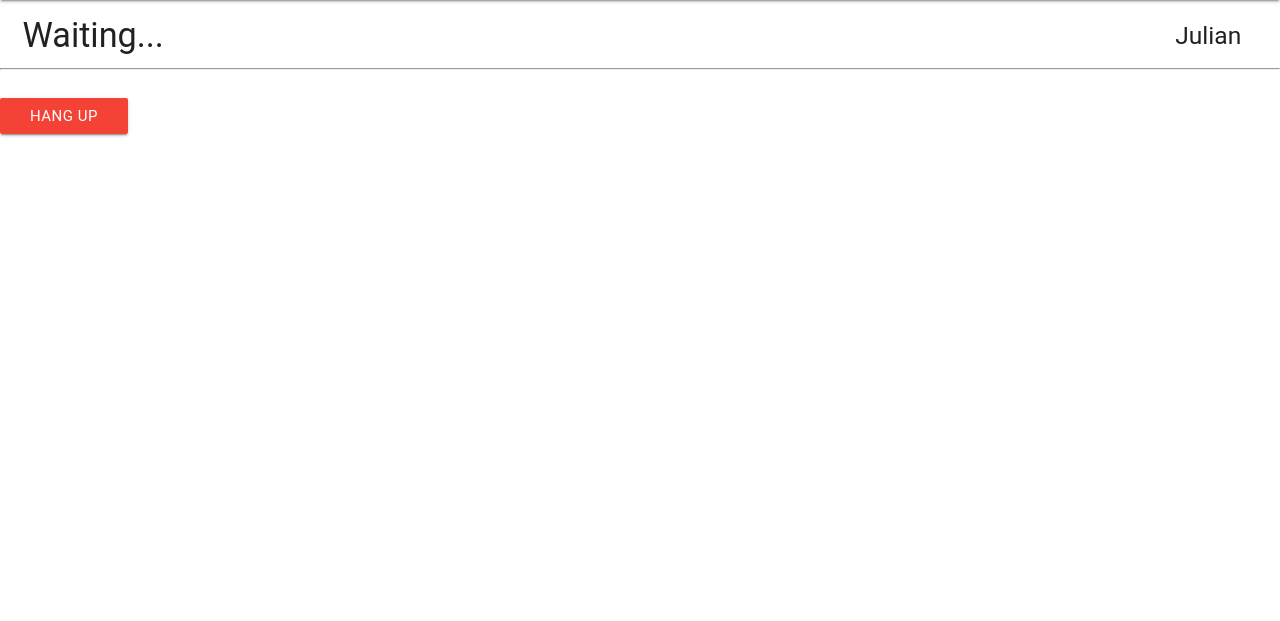
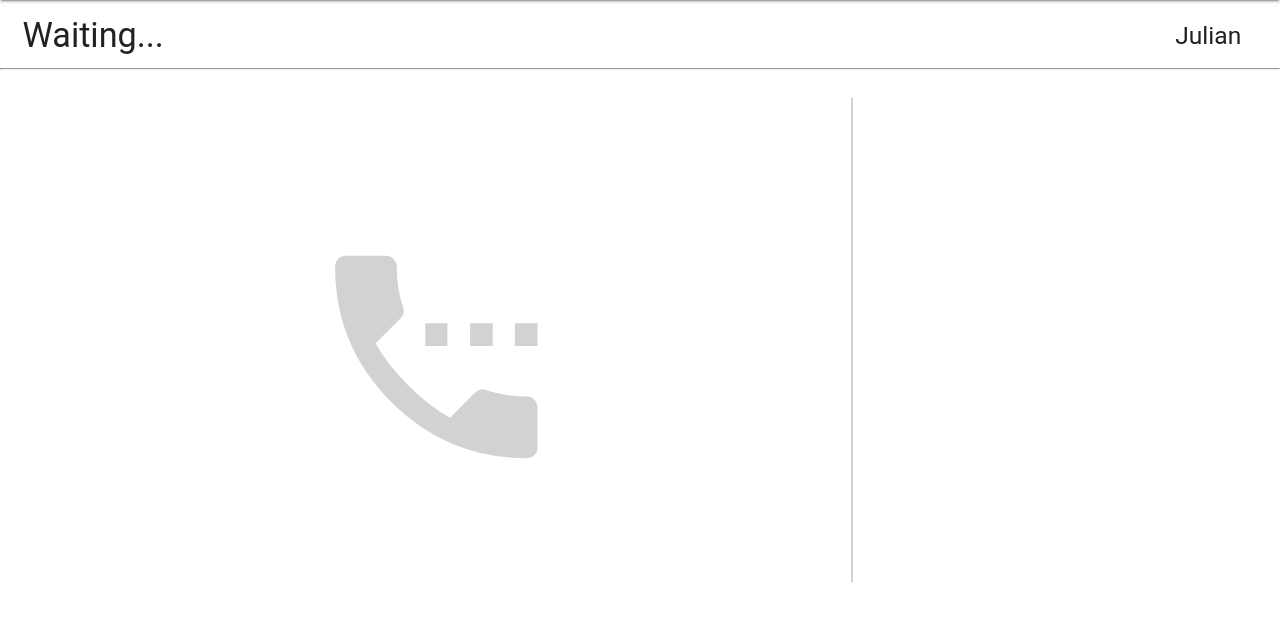
Before and after one commit to gutermanj/SudoCall, a Node server app: page /julian in a window 1280 px wide. Shown: the part 64-685 px from the top of the page. Run offline with Node 20, Linux system fonts and the light colour scheme; some libraries are stand-ins or nearby versions; some web fonts are replaced.

Commit message:
Formatted styling for pick up and hangup on incoming calls

```diff
--- a/public/stylesheets/appstyle.css
+++ b/public/stylesheets/appstyle.css
@@ -5,3 +5,23 @@
 .brand-logo {
 	margin-left: 22px;
 }
+
+.main-script {
+	border-right-style: solid;
+	border-color: lightgray;
+	border-width: 2px;
+	margin-bottom: 0%;
+}
+
+.waiting-phone {
+	margin-left: 35%;
+	margin-top: 15%;
+	font-size: 5px;
+	font-size: 18em !important;
+	opacity: .2;
+}
+
+.js-hang-up {
+	margin-left: 84%;
+	margin-top: 10%;
+}
--- a/views/index.ejs
+++ b/views/index.ejs
@@ -4,6 +4,7 @@
     <title>GREPhub</title>
     <!-- Compiled and minified CSS -->
     <link rel="stylesheet" href="https://cdnjs.cloudflare.com/ajax/libs/materialize/0.97.6/css/materialize.min.css">
+     <link href="https://fonts.googleapis.com/icon?family=Material+Icons" rel="stylesheet">
     <link rel="stylesheet" type="text/css" href="/stylesheets/appstyle.css">
 </head>
 <body>
@@ -20,15 +21,27 @@
 
     <div class='row main-call-status'>
         <div class='col s12'>
-            <h4 class='call-status col s1'>Waiting...</h4>
-            <span><h5 class='current-agent col s1 push-s10'><%= agent %></h5></span>
+            <h4 class='call-status col s3'>Waiting...</h4>
+            <span><h5 class='current-agent col s1 push-s8'><%= agent %></h5></span>
         </div>
         <hr>
     </div>
 
+    <div class='row'>
+        <div class='col s8 main-script'>
+            <i class='large material-icons waiting-phone'>settings_phone</i>
+            <div class='js-hang-up'>
+            </div>
+        </div>
+
+        <div class='col s4 main-info'>
+
+        </div>
+
+    </div>
+
     <!-- display call status in this paragraph tag -->
 
-    <button id="hangup" class='waves-effect waves-light btn red'>Hang Up</button>
 
     <!-- include the Twilio Client JavaScript SDK -->
     <script src="//static.twilio.com/libs/twiliojs/1.1/twilio.min.js"></script>
@@ -51,6 +64,8 @@
             //For demo purposed, automatically accept the call
             connection.accept();
             $('.call-status').html('Call in progress...');
+
+            $('.js-hang-up').html('<button id="hangup" class="waves-effect waves-light btn red darken-2">Hang Up</button>');
         });
 
         // Register an event handler for when a call ends for any reason
@@ -60,8 +75,10 @@
 
         // Add a click event for the button, which will hang up the current
         // call when clicked:
-        $('#hangup').click(function() {
+        $('.js-hang-up').click(function() {
             Twilio.Device.disconnectAll();
+
+            $('.js-hang-up').empty();
         });
 
 
```
